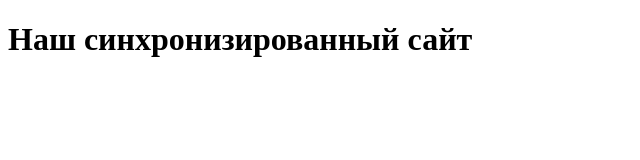
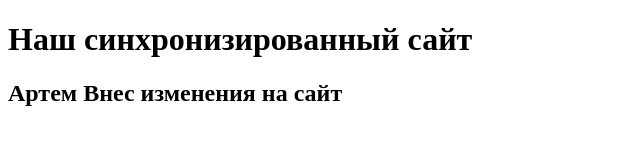
Before and after one commit to artemislamov/artemislamov.github.io, a plain HTML site: page index.html in a window 1280 px wide. Shown: the whole page, without its empty margins (0-640 px from the left). Drawn offline with Linux system fonts and the light colour scheme.

Commit message:
Артем вносил изменения

```diff
--- a/index.html
+++ b/index.html
@@ -6,5 +6,6 @@
 </head>
 <body>
 	<h1>Наш синхронизированный сайт</h1>
+	<h2>Артем Внес изменения на сайт</h2>
 </body>
 </html>
```
